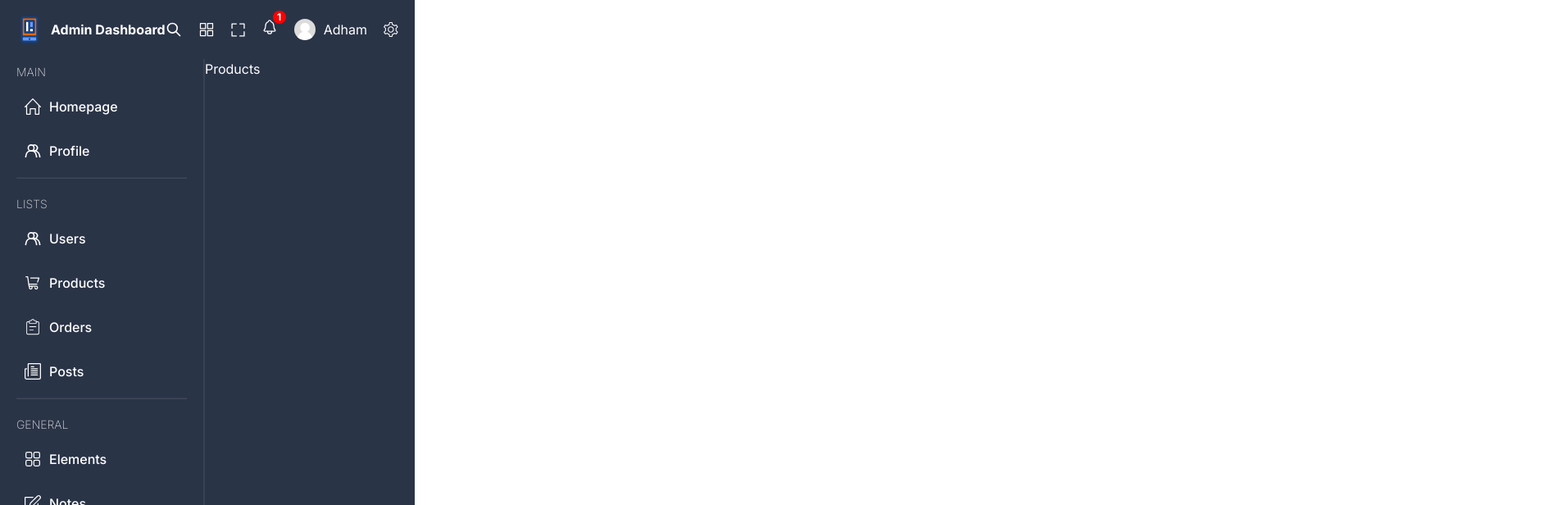
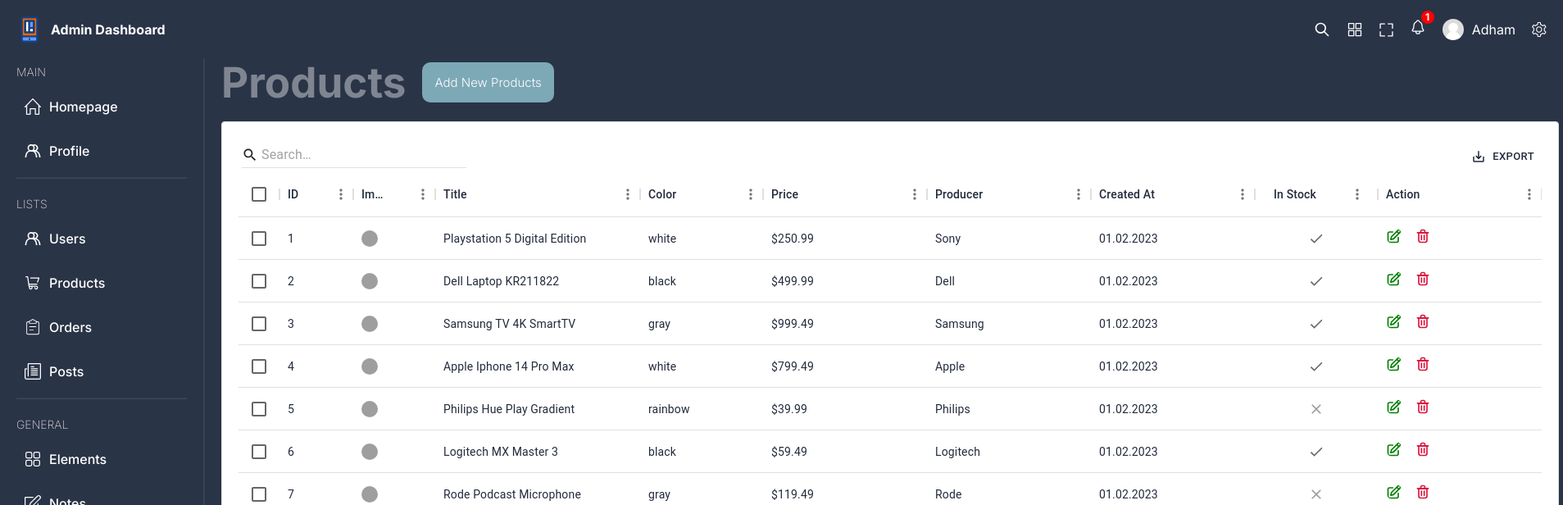
Before and after one commit to Adham-Magdy/Admin-Dashboard, a React (Vite) app: page /products in a window 1280 px wide. Shown: the top 616 px of the page at 82% size, 1907 px wide, since content can reach past the window. Built offline with nearby package versions, Linux system fonts and the light colour scheme; grey boxes are pictures that could not be loaded; the HTML template or start-up script is replaced by a standard one.

Commit message:
feat: Implement user interface for Adding new product service

```diff
--- a/src/pages/Products.tsx
+++ b/src/pages/Products.tsx
@@ -1,8 +1,76 @@
+import { GridColDef } from "@mui/x-data-grid";
+import { useState } from "react";
+import { products } from "../constants/data";
+import DataTable from "../dataTable/DataTable";
+import AddNewUser from "../components/AddNewUser";
+import "../styles/products.scss"
+
+const columns: GridColDef[] = [
+  { field: "id", headerName: "ID", width: 90 },
+  {
+    field: "img",
+    headerName: "Image",
+    width: 100,
+    renderCell: (params) => {
+      return <img src={params.row.img || "/noavatar.png"} alt="" />;
+    },
+  },
+  {
+    field: "title",
+    type: "string",
+    headerName: "Title",
+    width: 250,
+  },
+  {
+    field: "color",
+    type: "string",
+    headerName: "Color",
+    width: 150,
+  },
+  {
+    field: "price",
+    type: "string",
+    headerName: "Price",
+    width: 200,
+  },
+  {
+    field: "producer",
+    headerName: "Producer",
+    type: "string",
+    width: 200,
+  },
+  {
+    field: "createdAt",
+    headerName: "Created At",
+    width: 200,
+    type: "string",
+  },
+  {
+    field: "inStock",
+    headerName: "In Stock",
+    width: 150,
+    type: "boolean",
+  },
+];
 
 const Products = () => {
+    const [open, setOpen] = useState(false);
+
   return (
-    <div className="products">
-      Products
+   < div className="products">
+      <div className="info">
+        <h1>Products</h1>
+        <button onClick={() => setOpen(true)}>Add New Products</button>
+      </div>
+      <DataTable slug="products" columns={columns} rows={products} />
+      {/* TEST THE API */}
+
+      {/* {isLoading ? (
+        "Loading..."
+      ) : (
+        <DataTable slug="products" columns={columns} rows={data} />
+      )} */}
+      {open && <AddNewUser slug="product" columns={columns} setOpen={setOpen} />}
     </div>
   )
 }
--- a/src/styles/products.scss
+++ b/src/styles/products.scss
@@ -0,0 +1,31 @@
+.products {
+  margin-left: 20px;
+  margin-right: 5px;
+
+  .info {
+    display: flex;
+    align-items: center;
+    gap: 20px;
+    margin-bottom: 20px;
+
+    button {
+      padding: 15px;
+      border-radius: 10px;
+      border: none;
+      outline: none;
+      background-color: rgb(125, 168, 182);
+      color: #fff;
+      font-size: 15px;
+      font-weight: 300;
+      transition: all 0.3s;
+      cursor: pointer;
+      &:hover {
+        background-color: limegreen;
+      }
+    }
+
+    h1 {
+      opacity: 0.4;
+    }
+  }
+}
```
